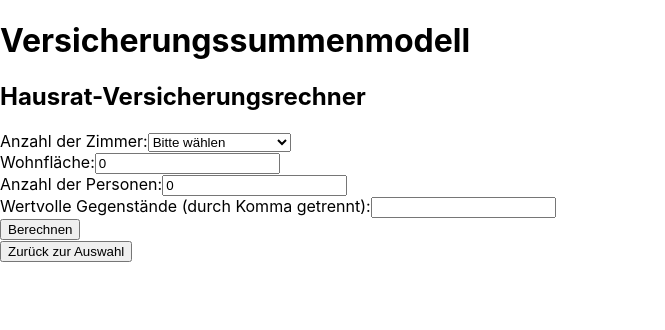
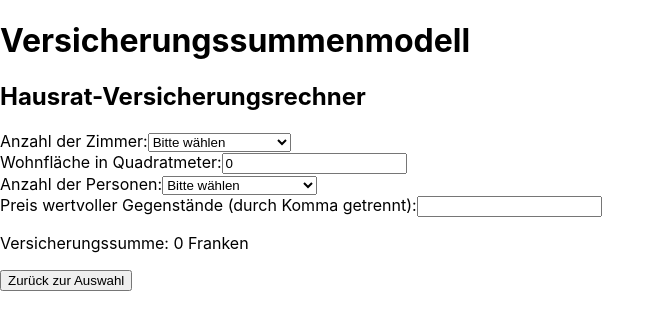
Before and after one commit to bambuk-html/Versicherungsrechner, a React (Create React App) app in the folder versicherungsrechner/: page /Summe in a window 1280 px wide. Shown: the top 330 px of the page, without its empty margins (0-665 px from the left). Built offline with nearby package versions, Linux system fonts and the light colour scheme.

Commit message:
erste berechnungsart hinzugefügt + ergebnis

```diff
--- a/versicherungsrechner/src/Components/SummenRechner.js
+++ b/versicherungsrechner/src/Components/SummenRechner.js
@@ -23,8 +23,23 @@ function HausratVersicherungsrechner() {
   }
 
   function berechneVersicherungssumme() {
-    //hier kommt der hauptteil der logik hin
-  }
+    let versicherungssumme = 0;
+    const basiswert = 50000;
+
+    if (zimmer === "1") {
+    versicherungssumme += basiswert * 0.6;
+    } else if (zimmer === "2") {
+    versicherungssumme += basiswert * 0.8;
+    } else if (zimmer === "3") {
+    versicherungssumme += basiswert * 1;
+    } else if (zimmer === "4") {
+    versicherungssumme += basiswert * 1.2;
+    } else if (zimmer === "5") {
+    versicherungssumme += basiswert * 1.4;
+    }
+
+    return versicherungssumme;
+    }
 
   return (
     <div>
@@ -43,26 +58,28 @@ function HausratVersicherungsrechner() {
         </label>
         <br />
         <label>
-          Wohnfläche:
+          Wohnfläche in Quadratmeter:
 <input type="number" min="0" value={wohnflaeche} onChange={handleWohnflaecheChange} />
 </label>
 <br />
 <label>
-Anzahl der Personen:
-<input type="number" min="0" value={personen} onChange={handlePersonenChange} />
-</label>
+          Anzahl der Personen:
+          <select value={personen} onChange={handlePersonenChange}>
+            <option value="">Bitte wählen</option>
+            <option value="1">1 Person</option>
+            <option value="2">2 Personen</option>
+            <option value="3">3 Personen</option>
+            <option value="4">4 Personen</option>
+            <option value="5">5 Personen oder mehr</option>
+          </select>
+        </label>
 <br />
 <label>
-Wertvolle Gegenstände (durch Komma getrennt):
-<input type="text" min="0" value={wertvolleGegenstaende} onChange={handleWertvolleGegenstaendeChange} />
+Preis wertvoller Gegenstände (durch Komma getrennt):
+<input type="number" min="0" value={wertvolleGegenstaende} onChange={handleWertvolleGegenstaendeChange} />
 </label>
-<br />
-<button onClick={berechneVersicherungssumme}>Berechnen</button>
 </form>
-{
-    //ergebnis
-
-}
+<p>Versicherungssumme: {berechneVersicherungssumme()} Franken</p>
 </div>
 );
 }
```
